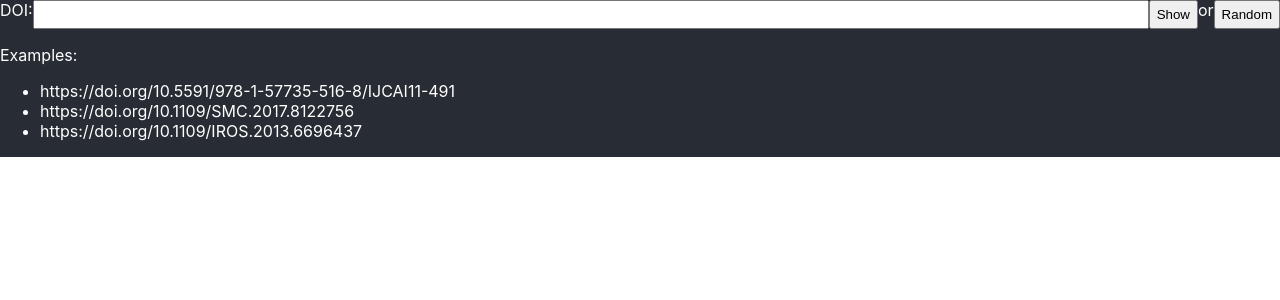
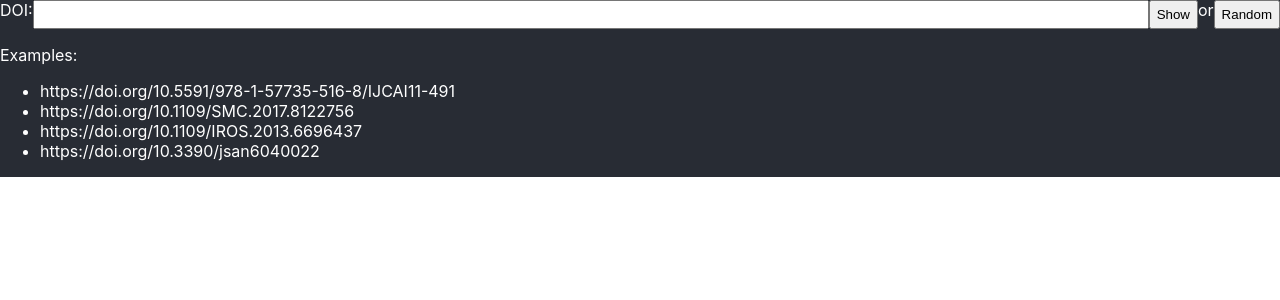
Before and after one commit to dozed/cskg-vis, a React (Create React App) app in the folder frontend/: page / in a window 1280 px wide. Shown: the top 300 px of the page. Built offline with nearby package versions, Linux system fonts and the light colour scheme; the HTML template or start-up script is replaced by a standard one.

Commit message:
Filtered additional edges

```diff
--- a/frontend/src/App.js
+++ b/frontend/src/App.js
@@ -9,7 +9,8 @@ import ForceSupervisor from "graphology-layout-force/worker";
 const exampleDois = [
   'https://doi.org/10.5591/978-1-57735-516-8/IJCAI11-491',
   'https://doi.org/10.1109/SMC.2017.8122756',
-  'https://doi.org/10.1109/IROS.2013.6696437'
+  'https://doi.org/10.1109/IROS.2013.6696437',
+  'https://doi.org/10.3390/jsan6040022'
   // 'https://doi.org/10.18653/v1/2020.coling-main.448'
 ];
 
@@ -28,7 +29,7 @@ const mkGraph = (edges) => {
   });
 
   edges.forEach((e, i) => {
-    if (!check.has(`${e.s}-${e.o}`)) {
+    if (!check.has(`${e.s}-${e.o}`) && !check.has(`${e.o}-${e.s}`)) {
       graph.addEdgeWithKey(`${e.p}-${i}`, e.s, e.o, { label: e.p });
       check.add(`${e.s}-${e.o}`)
     }
```
